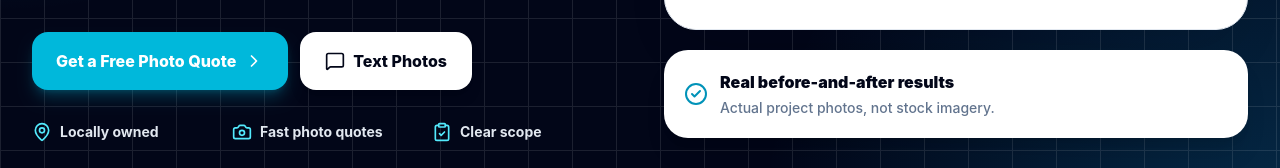
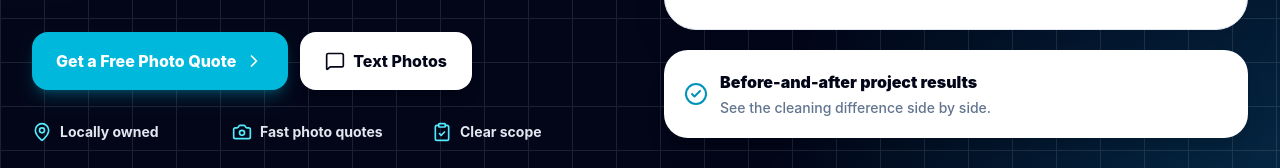
Before and after one commit to JEIII82/curblift-website, a React (Vite) app: page / in a window 1280 px wide. Shown: the part 591-759 px from the top of the page. Built offline with nearby package versions, Linux system fonts and the light colour scheme.

Commit message:
Tighten proof copy and remove unused icon

```diff
--- a/src/App.jsx
+++ b/src/App.jsx
@@ -15,7 +15,6 @@ import {
   CheckCircle2,
   Menu,
   X,
-  Clock,
   ChevronRight,
   DollarSign,
   Info,
@@ -565,9 +564,9 @@ export default function PowerWashingWebsite() {
               <div className="mt-5 flex items-center gap-3 rounded-3xl bg-white p-5 text-slate-950 shadow-xl">
                 <CheckCircle2 className="h-6 w-6 shrink-0 text-cyan-600" />
                 <div>
-                  <p className="font-black">Real before-and-after results</p>
+                  <p className="font-black">Before-and-after project results</p>
                   <p className="mt-1 text-sm font-medium text-slate-500">
-                    Actual project photos, not stock imagery.
+                    See the cleaning difference side by side.
                   </p>
                 </div>
               </div>
@@ -746,9 +745,9 @@ export default function PowerWashingWebsite() {
 
         <section id="results" className="px-5 py-20 lg:px-8">
           <SectionHeader
-            eyebrow="Early Results"
+            eyebrow="Project Results"
             title="Real results are the best proof."
-            text="We document real project results so you can see the difference before requesting a quote."
+            text="We document project results so you can see the difference before requesting a quote."
           />
           <div className="mx-auto grid max-w-7xl gap-6 lg:grid-cols-[1.1fr_0.9fr] lg:items-center">
             <BeforeAfterCard />
```
